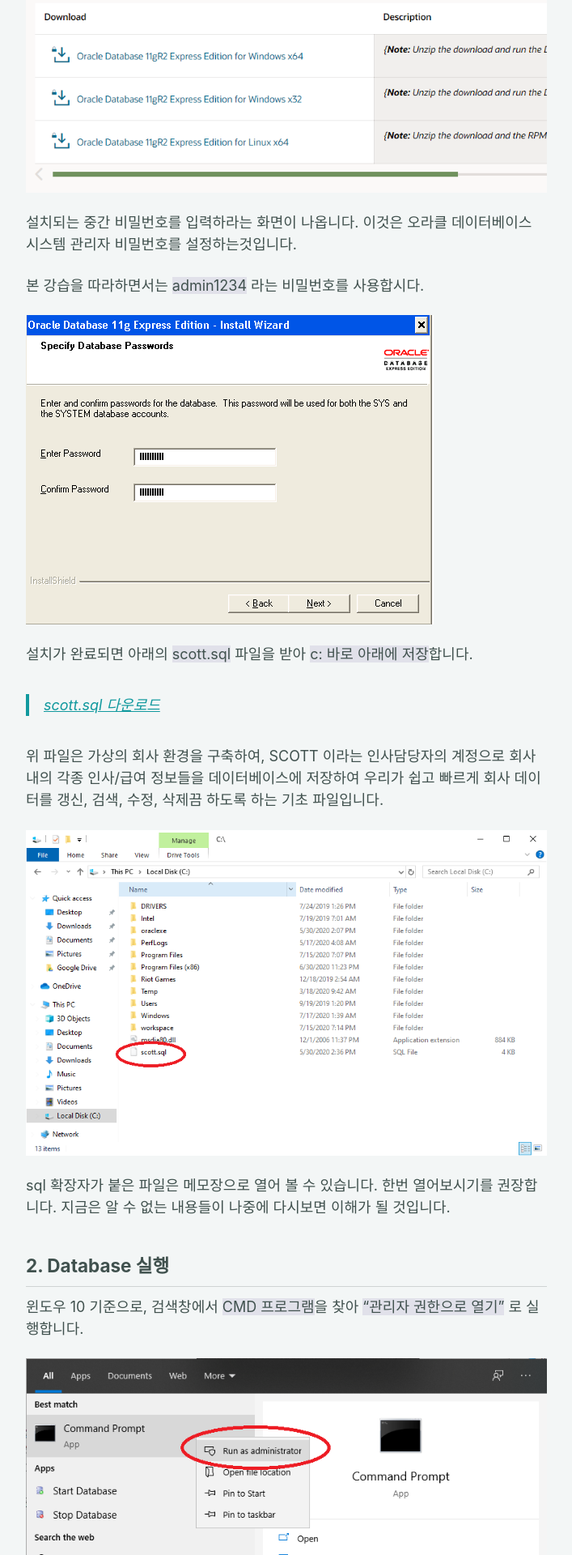
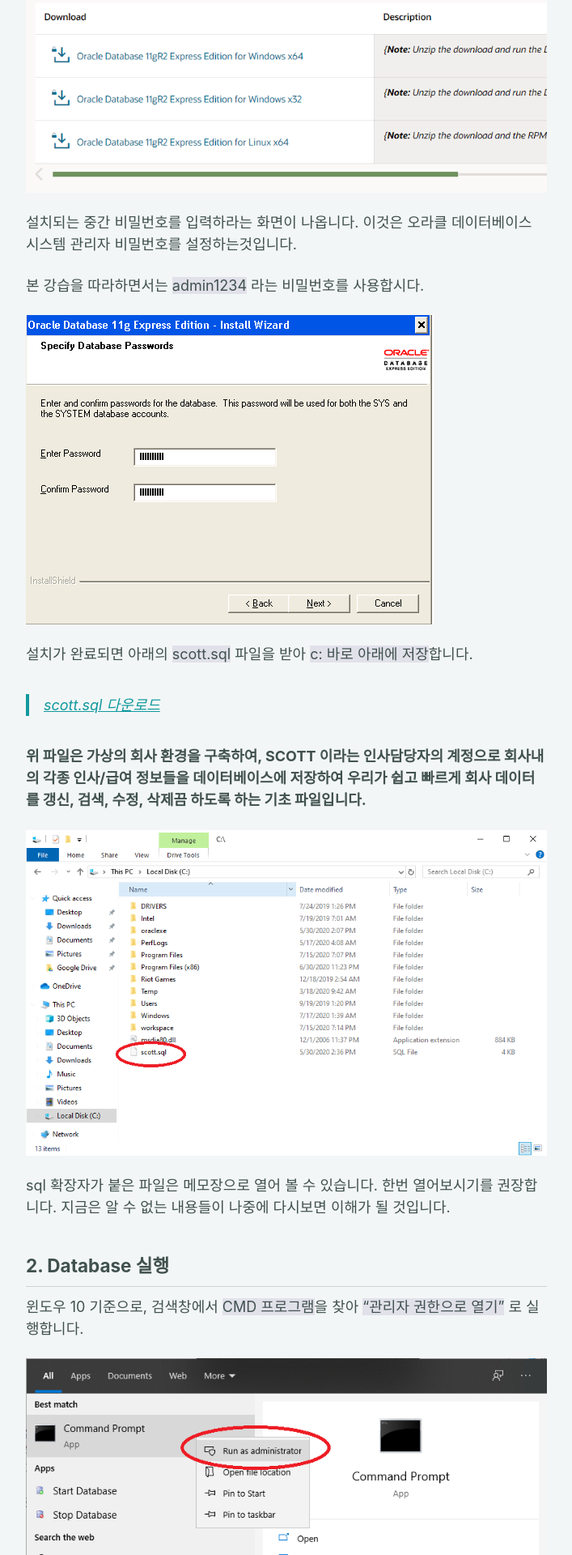
Before and after one commit to orezmis/orezmis.github.io, a Jekyll site: the page built from _posts/2020-10-22-sql_installation_and_account_setup.md, in a window 1280 px wide. Shown: the part 612-2532 px from the top of the page at 81% size, without its empty margins (286-993 px from the left). Built offline with Jekyll 4.4.1, drawn with Linux system fonts in a browser that asks for light colours; cached includes are drawn as plain includes.

Commit message:
fix attemp1

```diff
--- a/_posts/2020-10-22-sql_installation_and_account_setup.md
+++ b/_posts/2020-10-22-sql_installation_and_account_setup.md
@@ -31,7 +31,7 @@
 
 >[scott.sql 다운로드](/assets/scott.sql)
 
-위 파일은 가상의 회사 환경을 구축하여, SCOTT 이라는 인사담당자의 계정으로 회사내의 각종 인사/급여 정보들을 데이터베이스에 저장하여 우리가 쉽고 빠르게 회사 데이터를 갱신, 검색, 수정, 삭제끔 하도록 하는 기초 파일입니다.
+__위 파일은 가상의 회사 환경을 구축하여, SCOTT 이라는 인사담당자의 계정으로 회사내의 각종 인사/급여 정보들을 데이터베이스에 저장하여 우리가 쉽고 빠르게 회사 데이터를 갱신, 검색, 수정, 삭제끔 하도록 하는 기초 파일입니다.__
 
 ![이곳이 C: 아래이다.](/assets/images/OracleSQL/chap1/3.PNG)
 
```
